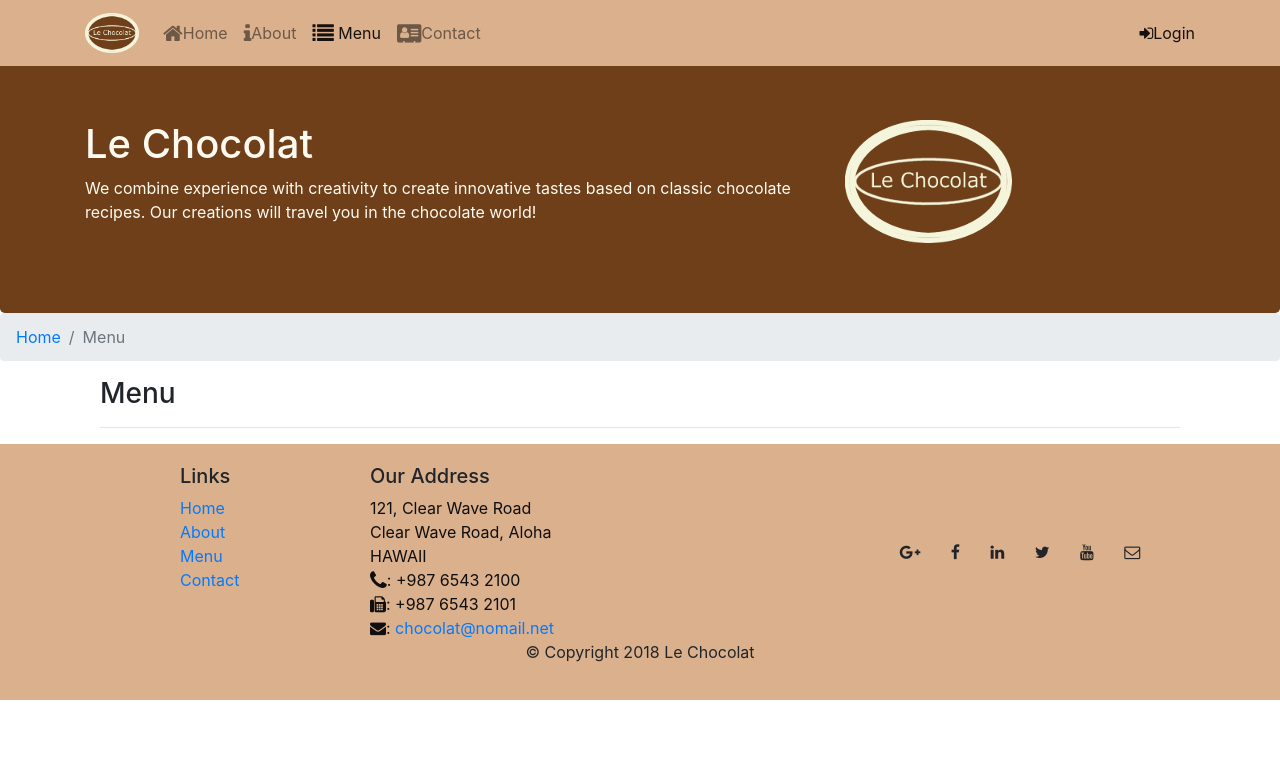
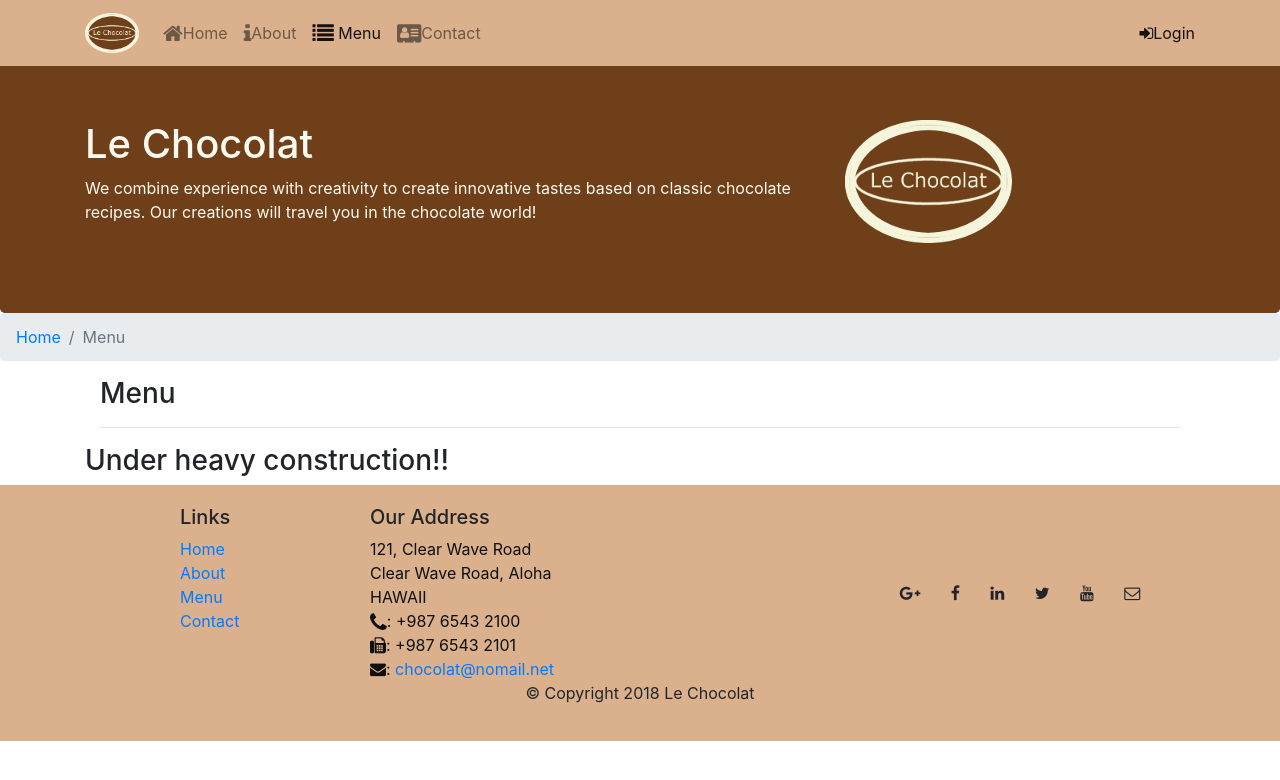
Before and after one commit to vasilis-smiris/leChocolat, a website: page menu.html in a window 1280 px wide. Drawn offline with nearby package versions, Linux system fonts and the light colour scheme.

```diff
--- a/menu.html
+++ b/menu.html
@@ -98,6 +98,11 @@
                 <hr>
             </div>
         </div>
+        <div class="row row-container">
+            <div class="col-12">
+                <h3>Under heavy construction!!</h3>
+            </div>
+        </div>
     </div>
 
     <footer class="footer">
```
